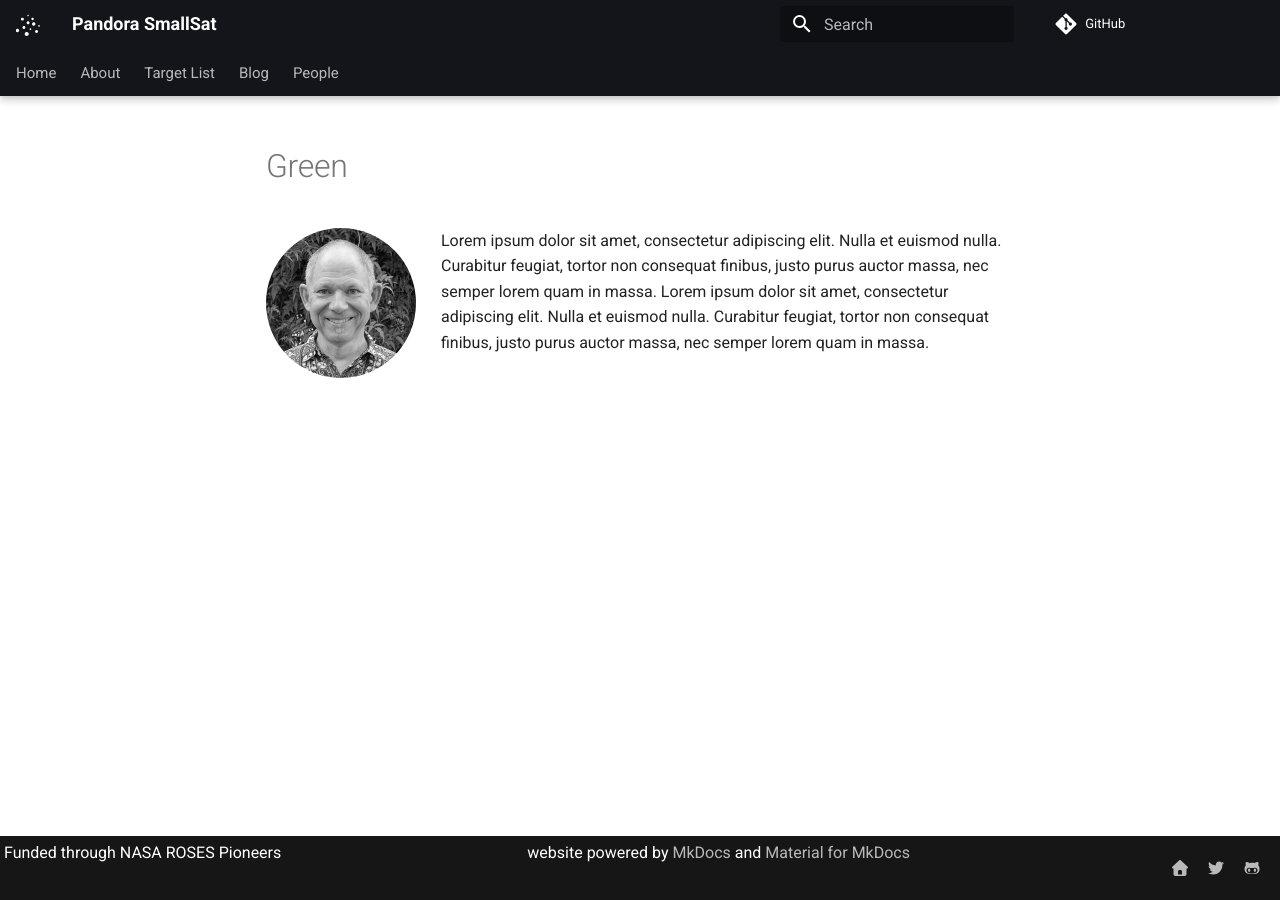
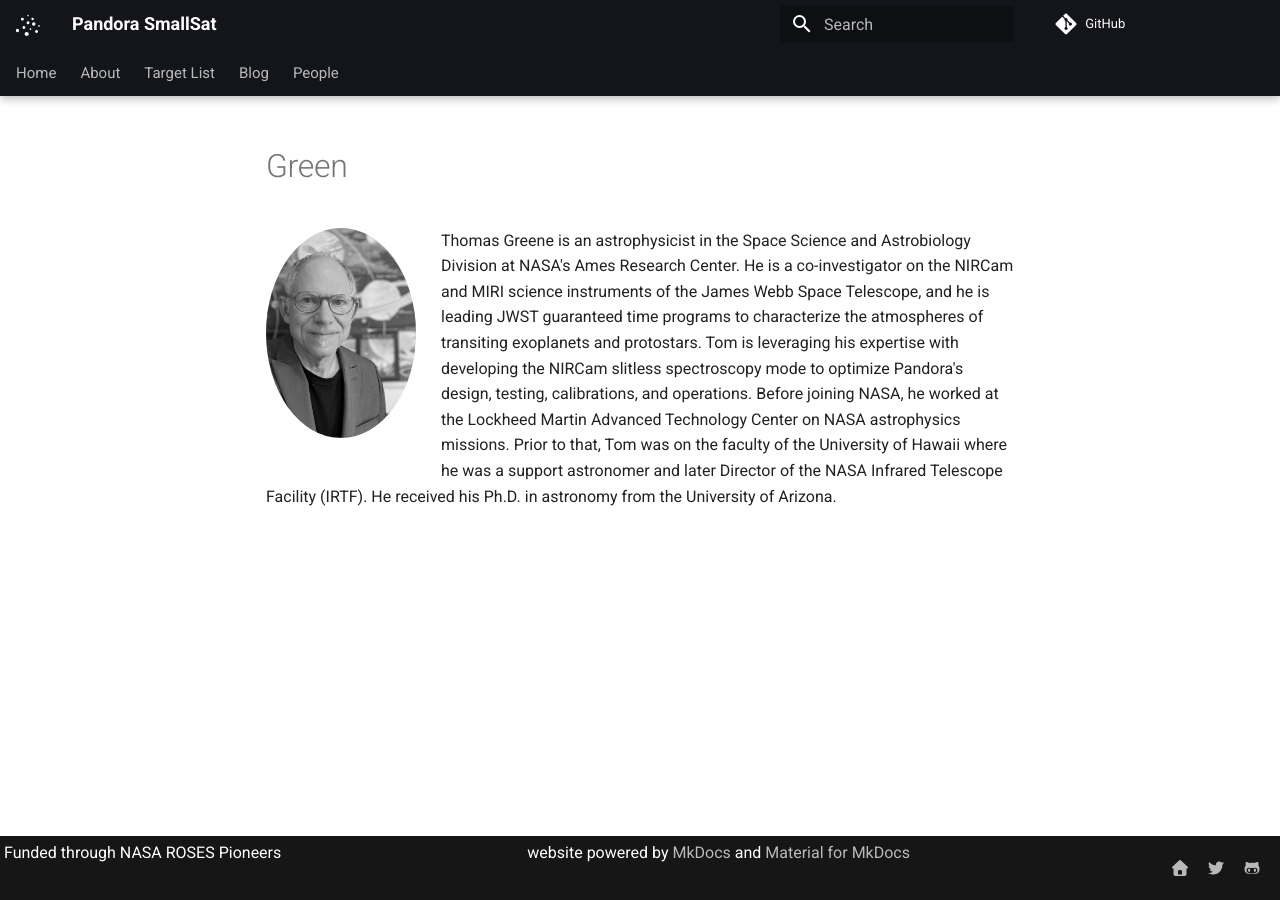
Before and after one commit to trevorfoote/pandorawebsite, an MkDocs documentation site: the page built from docs/authors/green.md, in a window 1280 px wide. Built offline with MkDocs 1.6.1 and Material for MkDocs 9.7.7, drawn with Linux system fonts in a browser that asks for light colours.

Commit message:
update bio

```diff
--- a/docs/authors/green.md
+++ b/docs/authors/green.md
@@ -1,4 +1,2 @@
-![Tom Green](Green.jpg){ class=avatar }
-Lorem ipsum dolor sit amet, consectetur adipiscing elit. Nulla et euismod
-nulla. Curabitur feugiat, tortor non consequat finibus, justo purus auctor
-massa, nec semper lorem quam in massa. Lorem ipsum dolor sit amet, consectetur adipiscing elit. Nulla et euismod nulla. Curabitur feugiat, tortor non consequat finibus, justo purus auctor massa, nec semper lorem quam in massa.
+![Tom Greene](Greene.jpg){ class=avatar }
+Thomas Greene is an astrophysicist in the Space Science and Astrobiology Division at NASA's Ames Research Center. He is a co-investigator on the NIRCam and MIRI science instruments of the James Webb Space Telescope, and he is leading JWST guaranteed time programs to characterize the atmospheres of transiting exoplanets and protostars. Tom is leveraging his expertise with developing the NIRCam slitless spectroscopy mode to optimize Pandora's design, testing, calibrations, and operations. Before joining NASA, he worked at the Lockheed Martin Advanced Technology Center on NASA astrophysics missions. Prior to that, Tom was on the faculty of the University of Hawaii where he was a support astronomer and later Director of the NASA Infrared Telescope Facility (IRTF). He received his Ph.D. in astronomy from the University of Arizona.
```
Also changed, not shown: docs/authors/Green.jpg (deleted), docs/authors/Greene.jpg (added).
